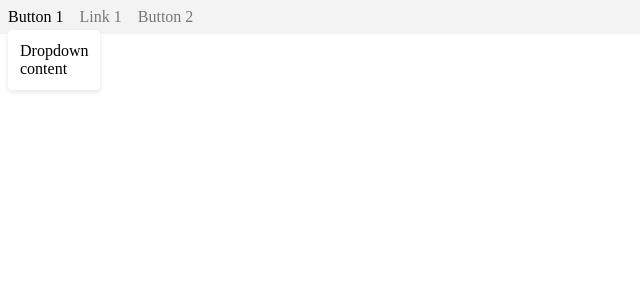
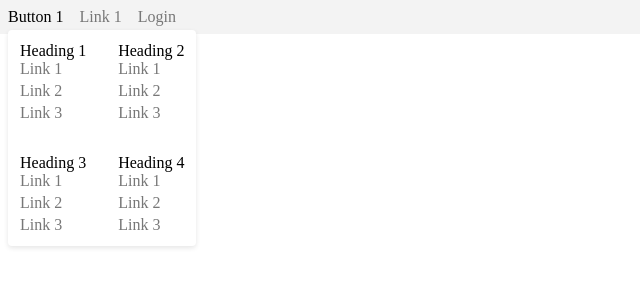
Before and after one commit to Mekintosz/dropdown-menu, a plain HTML site: page index.html in a window 1280 px wide. Both pictures are taken after a click on the button "Button 1". Shown: the whole page, without its empty margins (0-640 px from the left). Drawn offline with Linux system fonts and the light colour scheme.

Commit message:
Add menu contents

```diff
--- a/index.html
+++ b/index.html
@@ -11,12 +11,53 @@
    <div class="header">
     <div class="dropdown" data-dropdown>
         <button class="link" data-dropdown-button>Button 1</button>
-        <div class="dropdown-menu">
-            Dropdown content
+        <div class="dropdown-menu information-grid">
+            <div>
+                <div class="dropdown-heading">Heading 1</div>
+                <div class="dropdown-links">
+                    <a href="#" class="link">Link 1</a>
+                    <a href="#" class="link">Link 2</a>
+                    <a href="#" class="link">Link 3</a>
+                </div>
+            </div>
+            <div>
+                <div class="dropdown-heading">Heading 2</div>
+                <div class="dropdown-links">
+                    <a href="#" class="link">Link 1</a>
+                    <a href="#" class="link">Link 2</a>
+                    <a href="#" class="link">Link 3</a>
+                </div>
+            </div>
+            <div>
+                <div class="dropdown-heading">Heading 3</div>
+                <div class="dropdown-links">
+                    <a href="#" class="link">Link 1</a>
+                    <a href="#" class="link">Link 2</a>
+                    <a href="#" class="link">Link 3</a>
+                </div>
+            </div>
+            <div>
+                <div class="dropdown-heading">Heading 4</div>
+                <div class="dropdown-links">
+                    <a href="#" class="link">Link 1</a>
+                    <a href="#" class="link">Link 2</a>
+                    <a href="#" class="link">Link 3</a>
+                </div>
+            </div>
         </div>
     </div>
-    <a href="" class="link">Link 1</a>
-    <button class="link" data-dropdown-button>Button 2</button>
+    <a href="#" class="link">Link 1</a>
+    <div class="dropdown" data-dropdown>
+        <button class="link" data-dropdown-button>Login</button>
+        <div class="dropdown-menu">
+            <form action="" class="login-form">
+                <label for="Email">Email</label>
+                <input type="email" name="email" id="email">
+                <label for="Pasword">Password</label>
+                <input type="email" name="password" id="password">
+                <button type="submit">Login</button>
+            </form>
+        </div>
    </div>
 </body>
 </html>
--- a/script.js
+++ b/script.js
@@ -4,7 +4,7 @@ document.addEventListener('click', e => {
 
     let currentDropdown
     if (isDropdownButton) {
-        currentDropdown = e.target.closest('[data-dropdown')
+        currentDropdown = e.target.closest('[data-dropdown]')
         currentDropdown.classList.toggle('active')
     }
 
--- a/styles.css
+++ b/styles.css
@@ -49,3 +49,19 @@ body {
     transform: translateY(0);
     pointer-events: auto;
 }
+
+.information-grid {
+    display: grid;
+    grid-template-columns: repeat(2, max-content);
+    gap: 2rem;
+}
+
+.dropdown-links {
+    display: flex;
+    flex-direction: column;
+    gap: 0.25rem;
+}
+
+.login-form > input {
+    margin-bottom: 0.5rem;
+}
```
